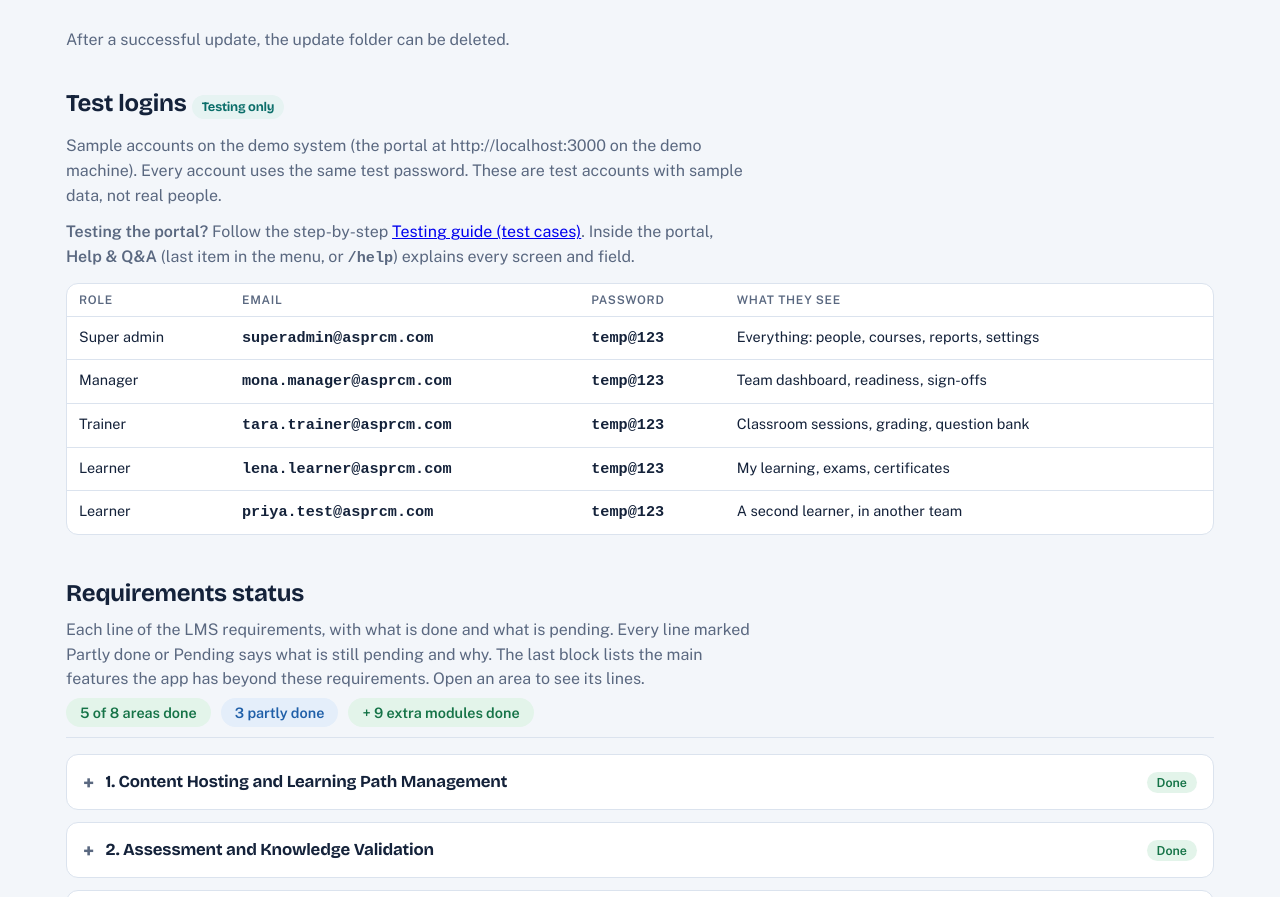
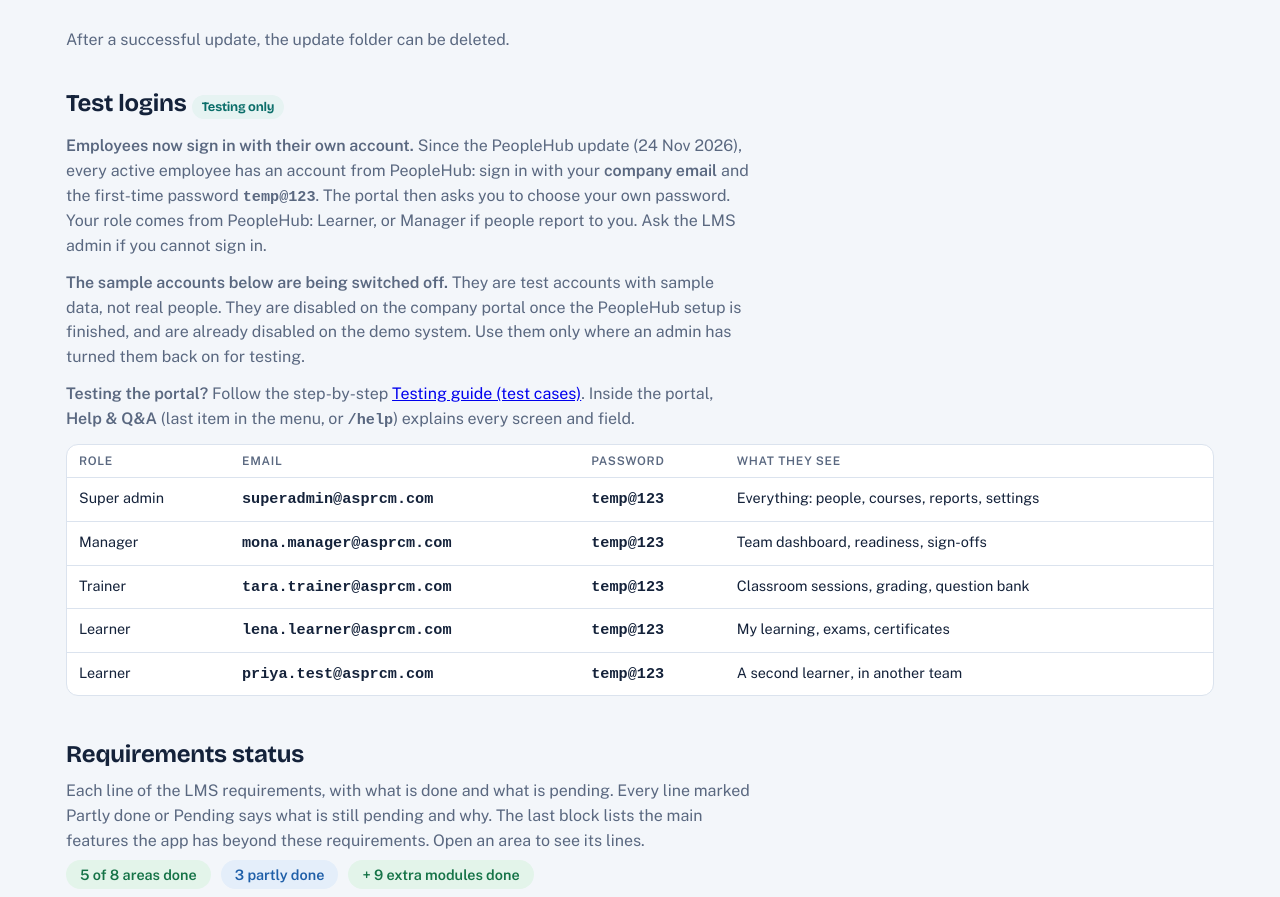
Before and after one commit to asprcmdevelopers-repo/asprcm-university-walkthrough, a plain HTML site: page index.html in a window 1280 px wide. Shown: the part 8080-8977 px from the top of the page. Drawn offline with nearby package versions, Linux system fonts and the light colour scheme.

Commit message:
Test logins: employees use their own account; sample accounts being switched off

```diff
--- a/index.html
+++ b/index.html
@@ -307,7 +307,8 @@ dialog::backdrop { background: var(--scrim) }
 <section class="logins" id="logins" aria-labelledby="logins-title">
   <div class="wrap">
     <h2 id="logins-title">Test logins <span class="test-tag">Testing only</span></h2>
-    <p>Sample accounts on the demo system (the portal at http://localhost:3000 on the demo machine). Every account uses the same test password. These are test accounts with sample data, not real people.</p>
+    <p><b>Employees now sign in with their own account.</b> Since the PeopleHub update (24 Nov 2026), every active employee has an account from PeopleHub: sign in with your <b>company email</b> and the first-time password <code>temp@123</code>. The portal then asks you to choose your own password. Your role comes from PeopleHub: Learner, or Manager if people report to you. Ask the LMS admin if you cannot sign in.</p>
+    <p><b>The sample accounts below are being switched off.</b> They are test accounts with sample data, not real people. They are disabled on the company portal once the PeopleHub setup is finished, and are already disabled on the demo system. Use them only where an admin has turned them back on for testing.</p>
     <p><b>Testing the portal?</b> Follow the step-by-step <a href="testing/">Testing guide (test cases)</a>. Inside the portal, <b>Help &amp; Q&amp;A</b> (last item in the menu, or <code>/help</code>) explains every screen and field.</p>
     <div class="tbl">
       <table>
```
